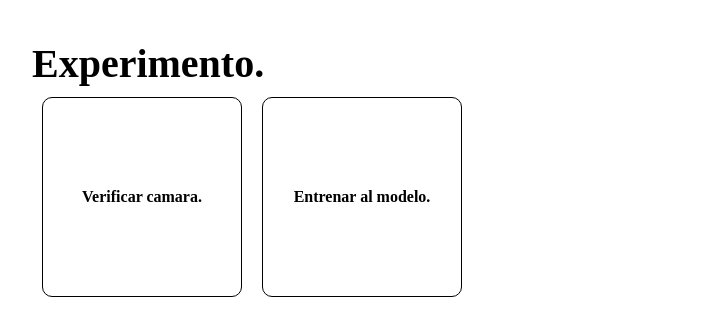
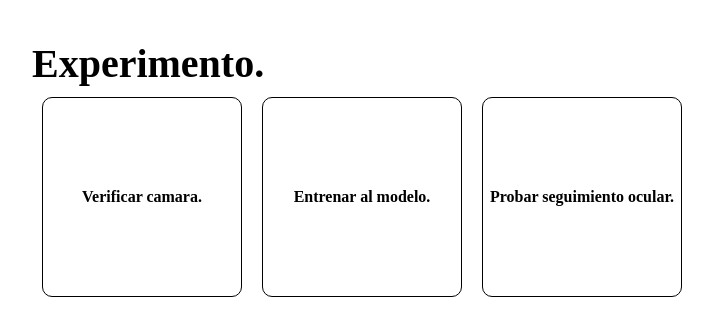
Before and after one commit to AriRodriguezCruz/mcfgpr, a Django app: page /experiment/ in a window 1280 px wide. Shown: the part 114-450 px from the top of the page, without its empty margins (48-761 px from the left). Run offline with Django 3.2, Linux system fonts and the light colour scheme; data that the repository does not hold is empty; parts of the project's set-up code (start-up, migrations or seed data) failed here and were passed over.

Commit message:
test experiment

```diff
--- a/gazepattern/eyedetector/urls.py
+++ b/gazepattern/eyedetector/urls.py
@@ -13,5 +13,6 @@ urlpatterns = [
 	path('clasificar/<int:image_id>/', views.ImageClasificarView.as_view(), name="clasificar"),
 	path('experiment/', views.ExperimentView.as_view(), name="experiment"),
 	path('checkcamera/', views.CheckCameraView.as_view(), name="check_camera"),
-	path('train/', views.TrainView.as_view(), name="train")
+	path('train/', views.TrainView.as_view(), name="train"),
+	path('test/', views.TestView.as_view(), name="test")
 ]
--- a/gazepattern/eyedetector/views.py
+++ b/gazepattern/eyedetector/views.py
@@ -8,7 +8,7 @@ from utils.views import BaseView
 from eyedetector.forms import ImageForm
 from eyedetector.models import Image
 from gui.application import Application
-from gui.experiment import CheckCamera, Training
+from gui.experiment import CheckCamera, Training, TestExperiment
 
 class App(object):
 	"""docstring for App"""
@@ -84,3 +84,10 @@ class TrainView(BaseView):
 	def get(self, request, *args):
 		Training()
 		return render(request, self.template, locals())
+
+class TestView(BaseView):
+	template = "generic_template.html"
+
+	def get(self, request, *args):
+		TestExperiment()
+		return render(request, self.template, locals())
--- a/gazepattern/gui/experiment.py
+++ b/gazepattern/gui/experiment.py
@@ -451,7 +451,7 @@ class Training(CheckCamera):
                 points += 1
                 pupilOffsetXYList = self.get_offset(frame, allowDebugDisplay=False)
                 if pupilOffsetXYList is not None: #si se obtienen los dos ojos, espera un click
-                    if crossahir.pollForClick(): #si hace click se agregan los puntos a la calibracion
+                    if crosshair.pollForClick(): #si hace click se agregan los puntos a la calibracion
                         clicks += 1
                         #print('clicks '+ str(clicks))
                         crosshair.clearEvents()
@@ -696,7 +696,7 @@ class TestExperiment(Training):
             while self.readSuccessful and not crosshair.userWantsToQuit:
                 points += 1
 
-                    pupilOffsetXYList = self.get_offset(frame, allowDebugDisplay=False)
+                pupilOffsetXYList = self.get_offset(frame, allowDebugDisplay=False)
                 pupilxyobjects = XYPupilFrame.objects.all()
                 pupilxylist = [[object.x, object.y] for object in pupilxyobjects]
                 for pupilOffsetXYListObject in pupilxylist:
--- a/gazepattern/templates/eyedetector/experiment.html
+++ b/gazepattern/templates/eyedetector/experiment.html
@@ -9,8 +9,11 @@
 		<a href="{% url 'check_camera' %}" target="_blank" class="action">
 			Verificar camara.
 		</a>
-		<a href="" class="action">
+		<a href="{% url 'train' %}" class="action">
 			Entrenar al modelo.
+		</a>
+		<a href="{% url 'test' %}" class="action">
+			Probar seguimiento ocular.
 		</a>
 		<div class="image-list">
 			{% for image in images %}
```
